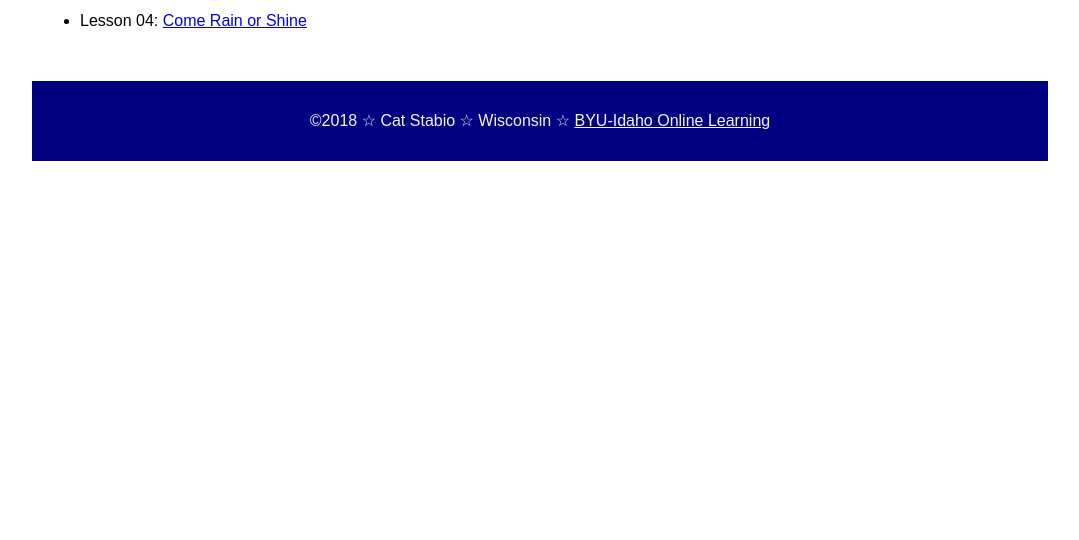
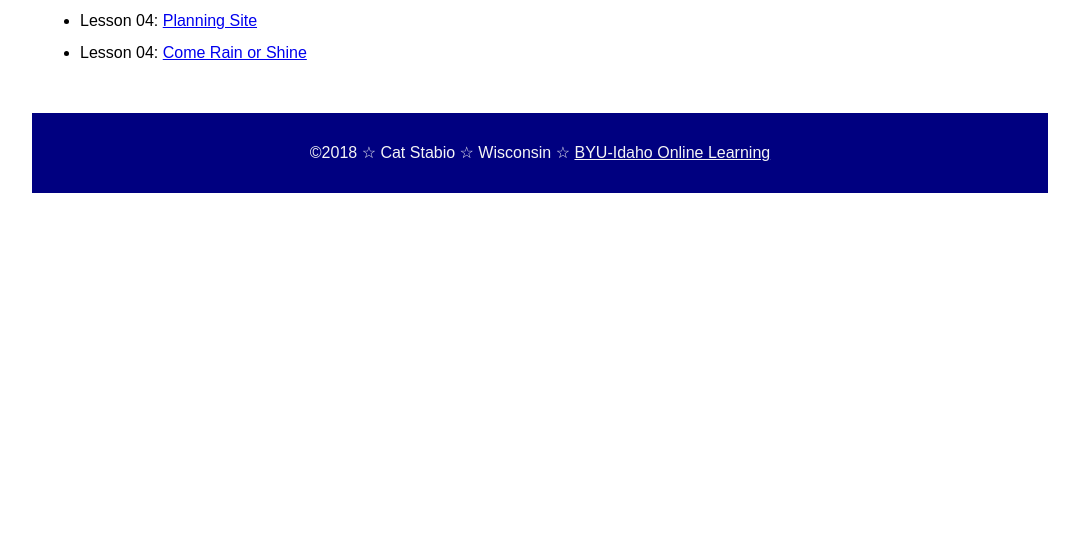
Before and after one commit to catstabio/catstabio.github.io, a plain HTML site: page index.html in a window 1280 px wide. Shown: the part 260-800 px from the top of the page, without its empty margins (100-1179 px from the left). Drawn offline with Linux system fonts and the light colour scheme.

Commit message:
Index change

```diff
--- a/index.html
+++ b/index.html
@@ -20,6 +20,7 @@
             <ul>
                 <li>Lesson 01: <a href="basicpage.html">Basic Page</a></li>
                 <li>Lesson 03: <a href="assignments/lesson-3/fixedhtml.html">HTML Markup Validation Assignment</a></li>
+                <li>Lesson 04: <a href="assignments/lesson-4/Weather%20Site%20Plan.pdf">Planning Site</a></li>
                 <li>Lesson 04: <a href="assignments/lesson-4/franklin-4.html">Come Rain or Shine</a></li>
             </ul>
         </main>
```
